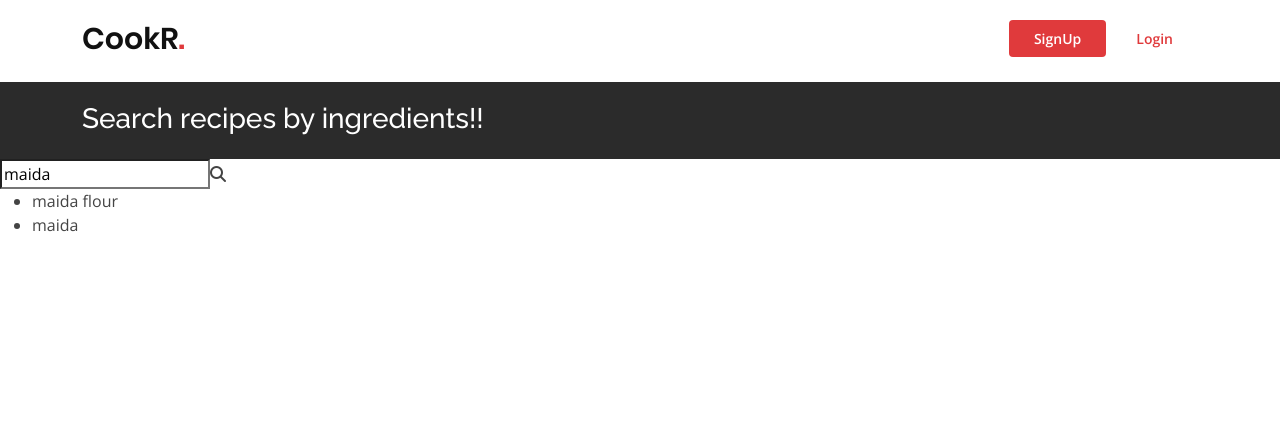
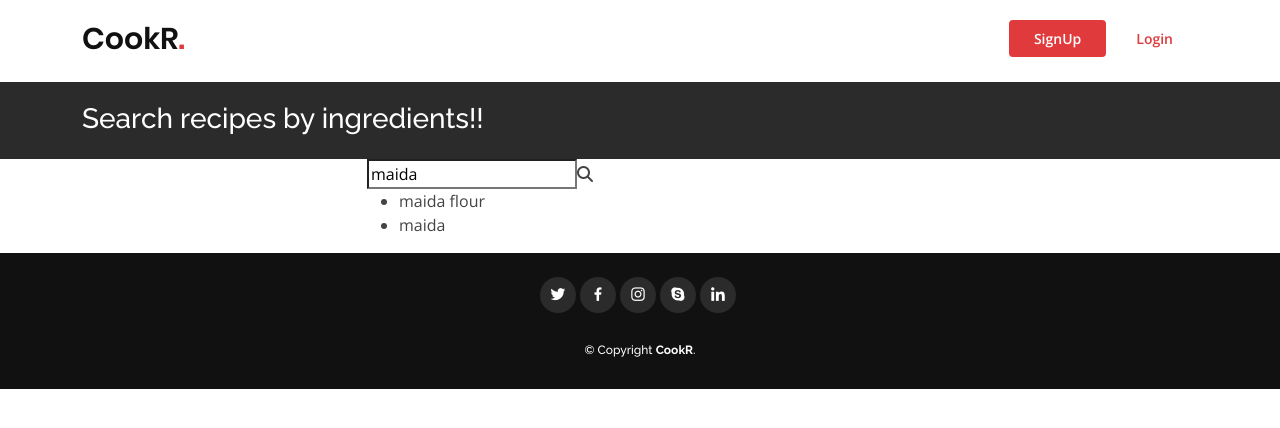
Before and after one commit to coldKaushal/CookR., a React (Create React App) app: page /search in a window 1280 px wide. Shown: the top 428 px of the page. Built offline with nearby package versions, Linux system fonts and the light colour scheme.

Commit message:
add updateitem functionality in search.jsx

```diff
--- a/src/components/explore/explore.jsx
+++ b/src/components/explore/explore.jsx
@@ -1,19 +1,17 @@
 import React from "react";
 import Header from "../dashboard/header";
 import ExploreHeading from "./explore-heading";
-import ExploreBody from "./explore-body"
-
+import ExploreBody from "./explore-body";
+import Footer from "../footer";
 
 function Explore(){
     return <div>
         <Header />
         <ExploreHeading title="Explore" />
         <ExploreBody />
+        <Footer />
     </div>
 }
 
 
 export default Explore;
-
-//a prog is running on cpu total no. of instr= 10mil, avg cycle required = 2.5 and clocl operates at 200mhz, cal tou, and execution time
-//an instr set has 3 inst classes a b c, a=1, b=2, c=3,
--- a/src/components/search/search-bar.jsx
+++ b/src/components/search/search-bar.jsx
@@ -6,40 +6,51 @@ import list from "./search-suggestion";
 
 
 
-function SearchBar(){
+function SearchBar(props) {
     const [searchQuery, setSearchQuery] = React.useState("maida");
 
-    function updateValue(event){
+
+
+    function updateValue(event) {
         const newValue = event.target.value;
         setSearchQuery(newValue);
     }
 
-    function showSuggestion(listItem){
-        if(listItem.includes(searchQuery)){
-            return <li>
+    function showSuggestion(listItem, listIndex) {
+        if (listItem.includes(searchQuery)) {
+            return <li onClick={addNewItem} id={listIndex} key={listIndex} value={listItem}>
                 {listItem}
             </li>
-        }else{
+        } else {
             return null;
         }
     }
 
+
+    function addNewItem(event){
+        const itemID = event.target.id;
+        return props.addItem(itemID);
+    }
+
+
     return (
-        <div>
+        <div class="search-bar">
             <input placeholder="Maida"
-                onChange = {updateValue}
+                onChange={updateValue}
                 value={searchQuery}
             >
             </input>
             <span><i class="fas fa-search"></i></span>
-            <ul>
-                {list.map(showSuggestion)}
-            </ul>
+            <div class="search-suggestion">
+                <ul>
+                    {list.map(showSuggestion)}
+                </ul>
+            </div>
 
 
 
         </div>
-        );
+    );
 }
 
 export default SearchBar;
--- /dev/null
+++ b/src/components/search/search-body.jsx
@@ -0,0 +1,58 @@
+import React from "react";
+import SearchBar from "./search-bar";
+import list from "./search-suggestion";
+
+function SearchBody(){
+    const [itemList, updateItemList] = React.useState([]);
+
+    function addItem(item){
+        const isPresent = itemList.find(existingItem =>{
+            return existingItem==item;
+        })
+        if(isPresent){
+            return null;
+        }else{
+            updateItemList(prevValue=> {
+                return [...prevValue, item];
+            })
+        }
+
+    }
+
+    function removeItem(event){
+        const id = Number(event.target.id);
+        updateItemList(prevValue =>{
+            const newItemList = prevValue.filter(existingValue=>{
+                return existingValue!=id;
+            })
+            return newItemList;
+        })
+
+    }
+
+    function createList(itemID){
+        const id = Number(itemID);
+        return (
+            <div key={id}  onClick={removeItem}>
+                <p>{list[id]}</p>
+                <span ><i class="far fa-times-circle" id={id}></i></span>
+            </div>
+        );
+    }
+
+    return (
+        <div class="container">
+            <div class="row">
+                <div class="col-3 ">
+                    {itemList.map(createList)}
+                </div>
+                <div class="col-9" >
+                    <SearchBar addItem={addItem}/>
+                </div>
+            </div>
+        </div>
+
+    );
+}
+
+export default SearchBody;
--- a/src/components/search/search.jsx
+++ b/src/components/search/search.jsx
@@ -1,15 +1,16 @@
 import React from "react";
 import Header from "../dashboard/header";
 import ExploreHeading from "../explore/explore-heading";
-import SearchBar from "./search-bar";
-
+import SearchBody from "./search-body";
+import Footer from "../footer";
 
 function Search(){
     return(
         <div>
         <Header />
         <ExploreHeading title="Search recipes by ingredients!!" />
-        <SearchBar />
+        <SearchBody />
+        <Footer />
         </div>
     );
 }
--- a/src/css/searchbar-style.css
+++ b/src/css/searchbar-style.css
@@ -2,12 +2,17 @@
 
 }
 
-.search-bar .visually-hidden {
-    clip: rect(0 0 0 0);
-    clip-path: inset(50%);
-    height: 1px;
-    overflow: hidden;
-    position: absolute;
-    white-space: nowrap;
-    width: 1px;
-}
+.search-bar .search-suggestion {
+    width: 200px;
+    max-height: 300px;
+    overflow-y: scroll;
+  }
+
+.search-bar .search-suggestion::-webkit-scrollbar {
+      display: none;
+  }
+
+.search-bar .search-suggestion {
+    -ms-overflow-style: none;
+    scrollbar-width: none;
+  }
```
